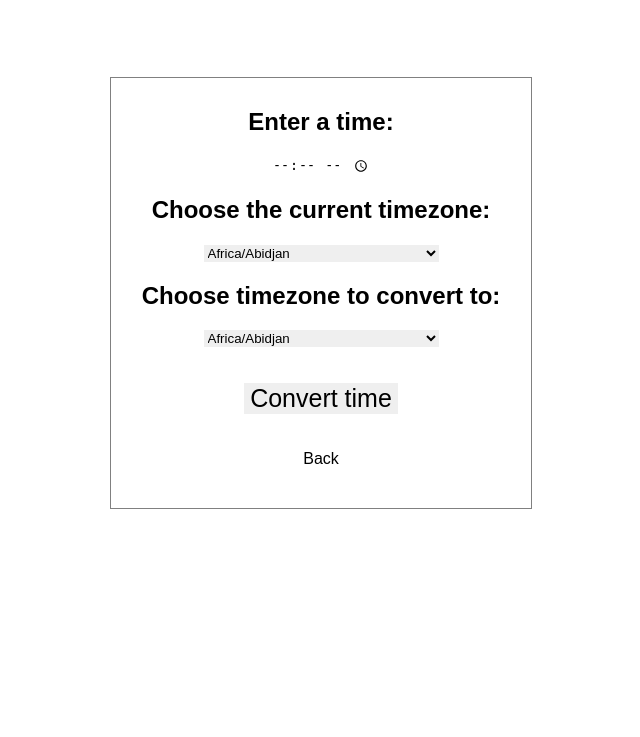
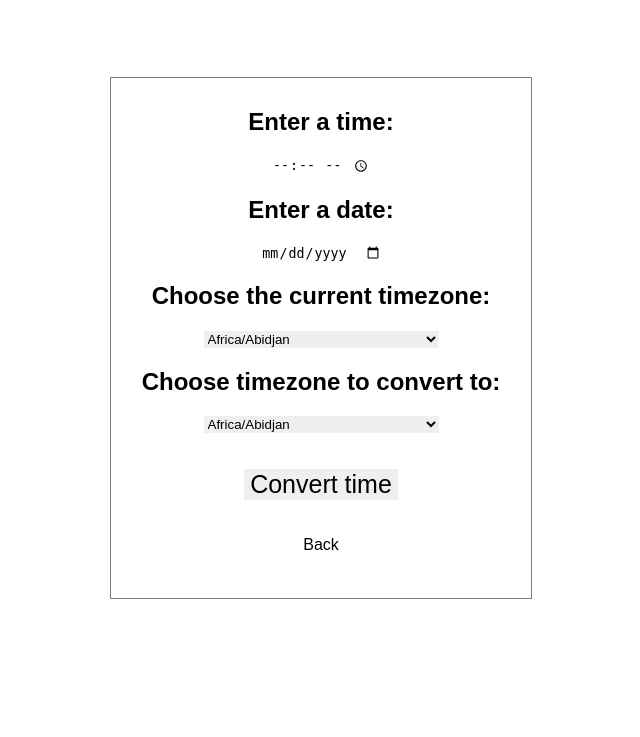
Before and after one commit to DILIP-RAMGOPAL/Simple-Python-Website, a Django app: page /timezone in a window 1280 px wide. Shown: the part 181-918 px from the top of the page, without its empty margins (319-959 px from the left). Before the commit the page ends 690 px from the top, so only its background shows below. Run offline with Django 3.2, Linux system fonts and the light colour scheme.

Commit message:
added date to timezone converter

```diff
--- a/website/main/views.py
+++ b/website/main/views.py
@@ -31,22 +31,24 @@
     ctxt = {"timezone": pytz.all_timezones}
     if request.method == 'POST':
         time = request.POST.get("time")
+        date = request.POST.get("date")
         if time:
             tz1 = request.POST.get("tz1")
             tz2 = request.POST.get("tz2")
-            time2 = convert_datetime_timezone(time, tz1, tz2)
-            ctxt["time"] = time2
+            time = time + " " + date
+            time = convert_datetime_timezone(time, tz1, tz2)
+            ctxt["time"] = time
     return render(request, "timezone.html", ctxt)
 
 
 def convert_datetime_timezone(dt, tz1, tz2):
     tz1 = pytz.timezone(tz1)
     tz2 = pytz.timezone(tz2)
-    dt = datetime.datetime.strptime(dt, "%H:%M")
+    dt = datetime.datetime.strptime(dt, "%H:%M %Y-%m-%d")
     dt = dt.replace(year=2021)
     dt = tz1.localize(dt)
     dt = dt.astimezone(tz2)
-    dt = dt.strftime("%H:%M")
+    dt = dt.strftime("%H:%M %Y-%m-%d")
     return dt
 
 
--- a/website/template/timezone.html
+++ b/website/template/timezone.html
@@ -5,17 +5,24 @@
     <body>
 	{% if time %}
 	<div style="width:350px;height:200px;border:1px solid grey; padding: 10px; margin: 30px;">
-	    <h2>Converted time</h2>
-	    <h2>{{time}}</h2><br><br>
-	    <a href="timezone" style="color: black; text-decoration: none;">Back</a>
+	    <h2>Converted date and time</h2>
+	    {% for i in time %}
+	    {% if i == " " %}
+	    <br>
+	    {% endif %}
+	    {{i}}
+	    {% endfor %}
+	    <br><br><br><a href="timezone" style="color: black; text-decoration: none;">Back</a>
 	</div>
 	{% else %}<br><br>
-	<div style="width:400px;height:410px;border:1px solid grey; padding: 10px; margin: 30px;">
+	<div style="width:400px;height:500px;border:1px solid grey; padding: 10px; margin: 30px;">
 	    <form method="POST" action="timezone">
 	    {% csrf_token %}
 		<h2>Enter a time:</h2>
 		<input type="time" id="time" name="time" style="border: none;" required><br>
-	    <h2>Choose the current timezone:</h2>
+		<h2>Enter a date:</h2>
+		<input type="date" id="date" name="date" style="border: none;" required><br>
+		<h2>Choose the current timezone:</h2>
 	    <select id="tz1" name="tz1" style="border: none;"><br>
 		{% for i in timezone %}
 		<option value={{i}}>{{i}}</option>
```
